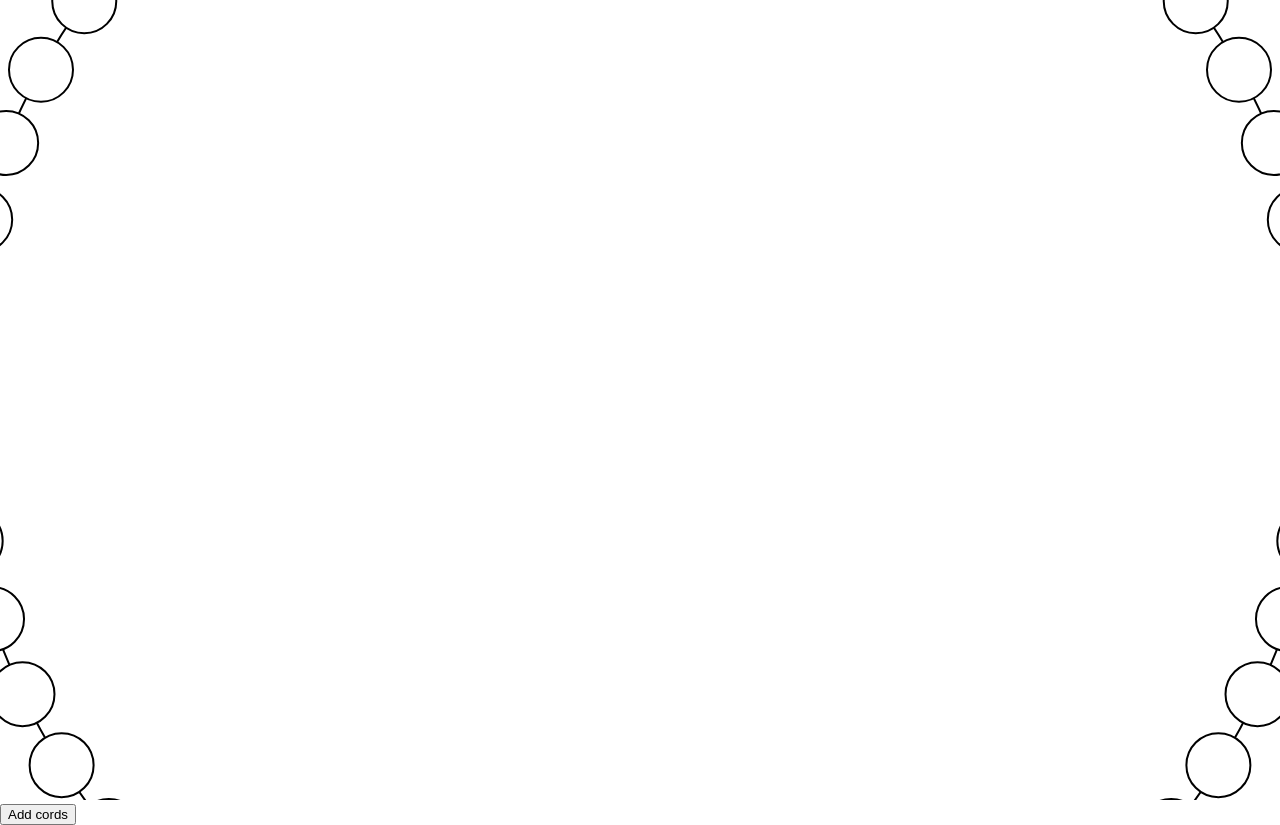
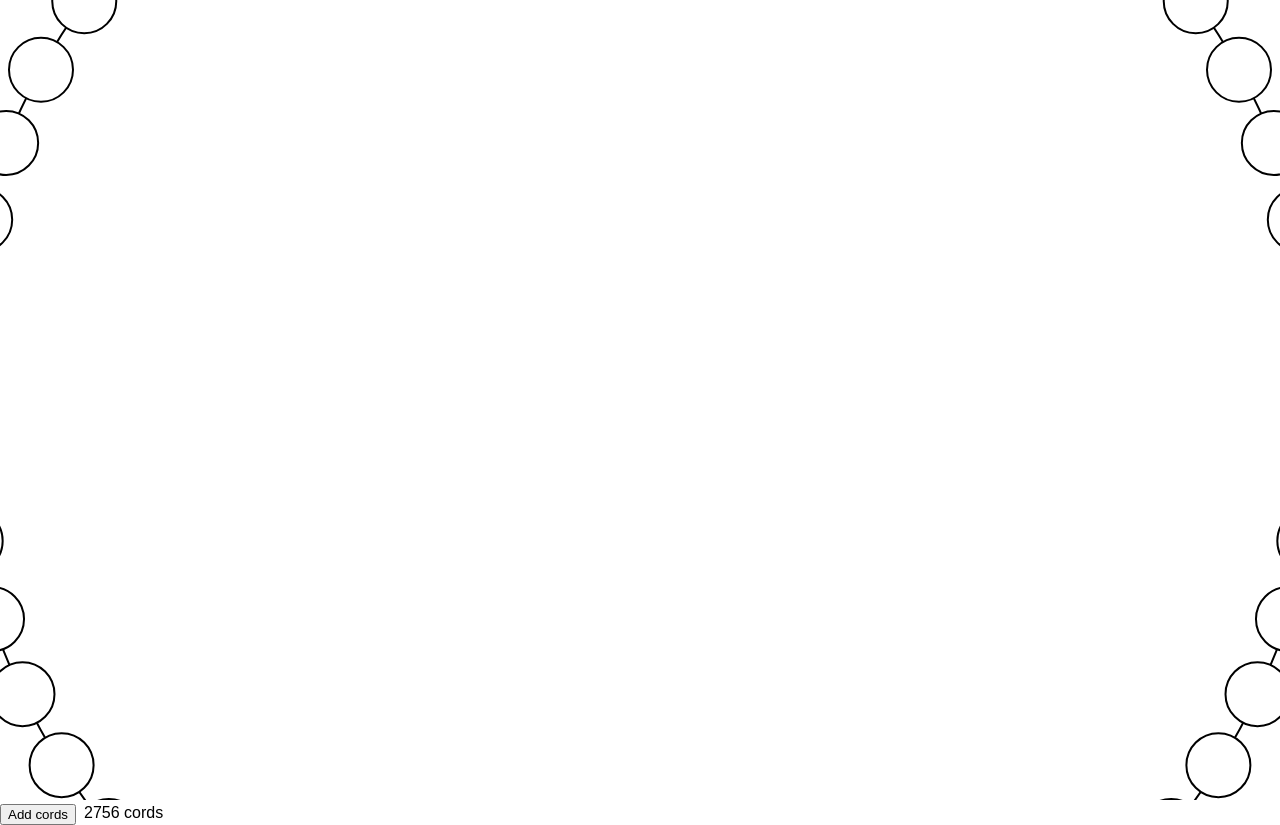
Before and after one commit to dherault/53-circles-in-a-circle, a plain HTML site: page index.html in a window 1280 px wide. Drawn offline with Linux system fonts and the light colour scheme.

Commit message:
Add number of cords

```diff
--- a/index.html
+++ b/index.html
@@ -13,11 +13,16 @@
   </style>
 </head>
 
-<body>
+<body style="font-family:sans-serif;">
   <canvas id="canvas" style="width:100vw;height:100vh;"></canvas>
-  <button onclick="addCords()">
-    Add cords
-  </button>
+  <div style="display:flex;gap:8px;">
+    <button onclick="addCords()">
+      Add cords
+    </button>
+    <div>
+      2756 cords
+    </div>
+  </div>
   <script>
     const canvas = document.getElementById("canvas");
     const ctx = canvas.getContext("2d");
```
